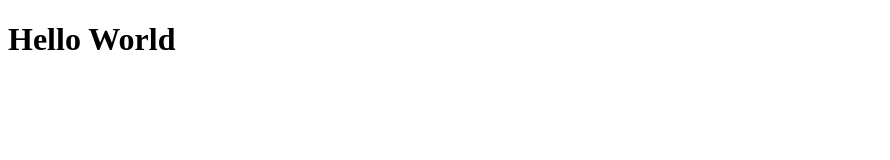
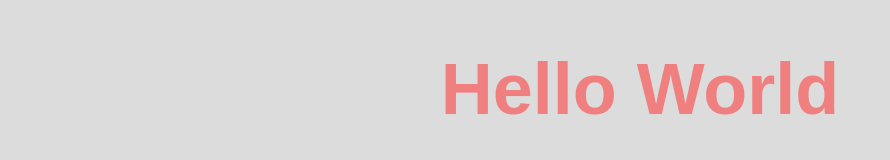
Before and after one commit to bconnell3/git-branching-and-merging, a plain HTML site: page index.html in a window 1280 px wide. Shown: the whole page, without its empty margins (0-890 px from the left). Drawn offline with Linux system fonts and the light colour scheme.

Commit message:
added new stylesheet and linked to the index

```diff
--- /dev/null
+++ b/css/styles.css
@@ -0,0 +1,10 @@
+body {
+    background-color: gainsboro;
+    font-family:Arial, Helvetica, sans-serif;
+}
+
+h1 {
+    text-align: center;
+    font-size: 72px;
+    color: lightcoral;
+}
--- a/index.html
+++ b/index.html
@@ -5,6 +5,7 @@
     <meta http-equiv="X-UA-Compatible" content="IE=edge">
     <meta name="viewport" content="width=device-width, initial-scale=1.0">
     <title>Working with Merging</title>
+    <link rel="stylesheet" href="css/styles.css">
 </head>
 <body>
     <h1>Hello World</h1>
```
